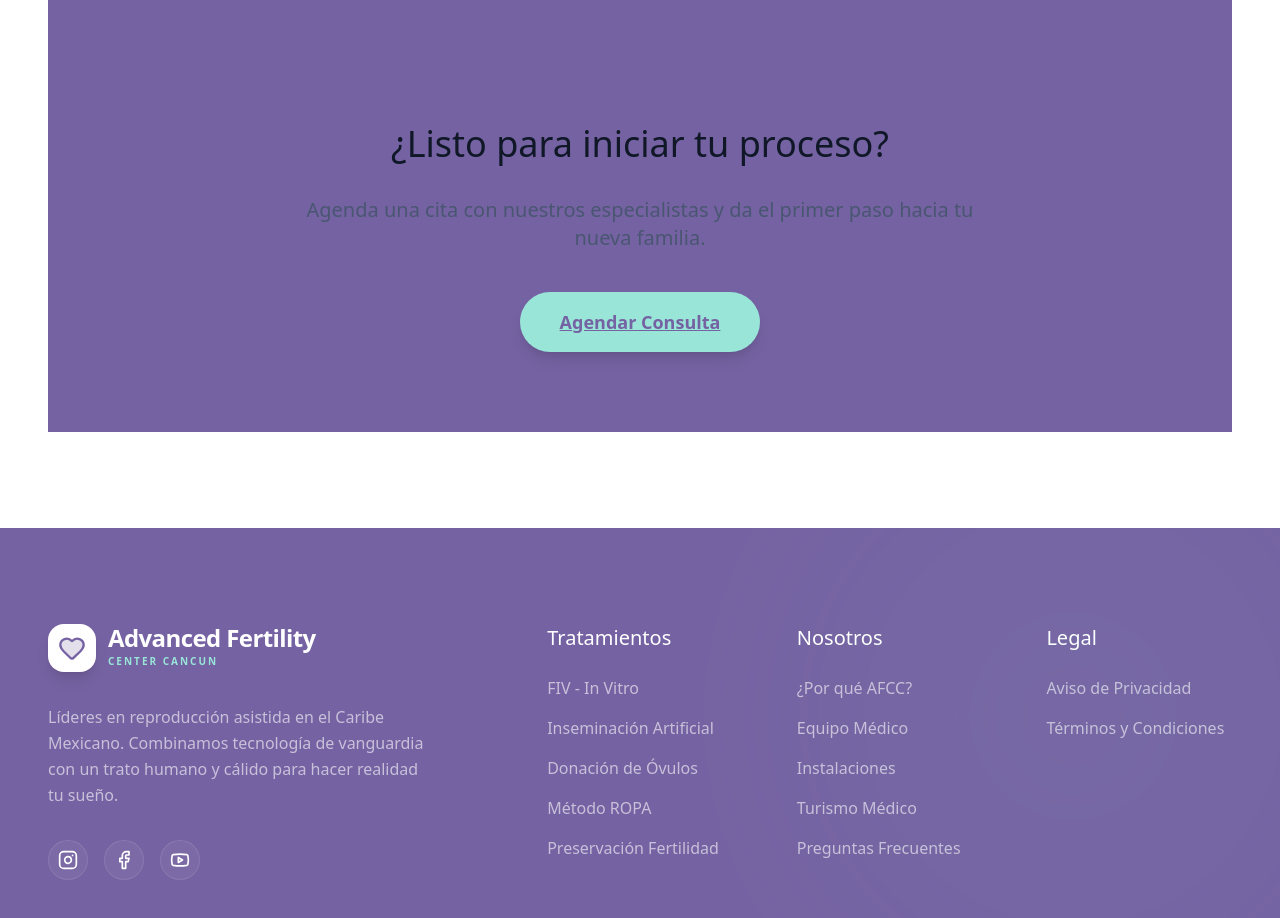
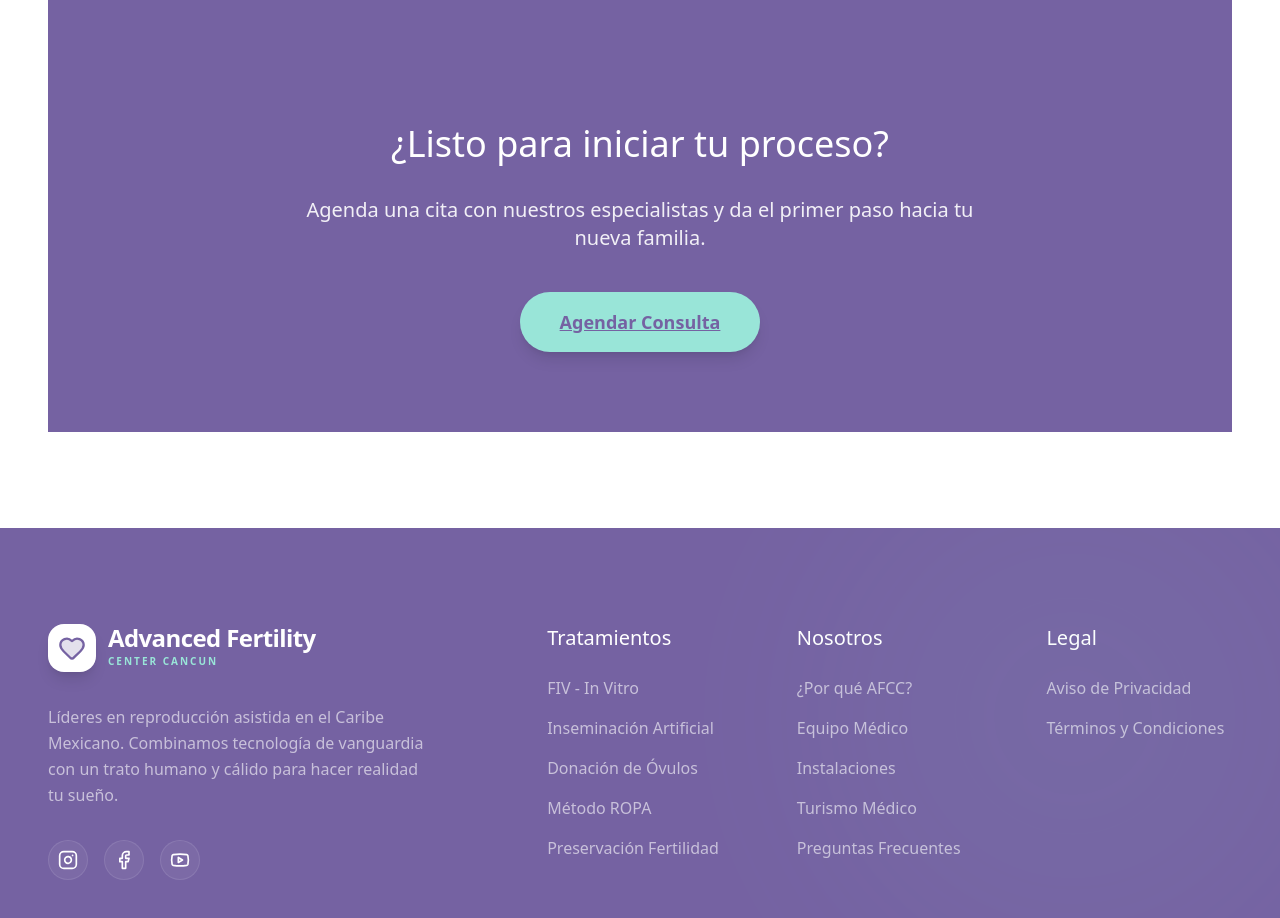
Before and after one commit to ezequielcs92/fertilitycentercancun, a Next.js app: page /equipo in a window 1280 px wide. Shown: the part 3240-4158 px from the top of the page. Built offline with nearby package versions, Linux system fonts and the light colour scheme; a web font is replaced by a local one.

Commit message:
fix: adjust partner portrait scaling to remove white background space and fix CTA text color in equipo page

```diff
--- a/src/app/equipo/page.tsx
+++ b/src/app/equipo/page.tsx
@@ -82,10 +82,10 @@ const MedicalTeamPage = () => {
       {/* CTA Section */}
       <section className="py-20 bg-brand-violet text-white">
         <Container className="text-center">
-          <h2 className="text-3xl md:text-4xl font-bold mb-8">
+          <h2 className="!text-white text-3xl md:text-4xl font-bold mb-8">
             ¿Listo para iniciar tu proceso?
           </h2>
-          <p className="text-xl opacity-90 mb-10 max-w-2xl mx-auto">
+          <p className="!text-white/90 text-xl mb-10 max-w-2xl mx-auto">
             Agenda una cita con nuestros especialistas y da el primer paso hacia tu nueva familia.
           </p>
           <Link
--- a/src/app/sobre-fertility-center-cancun/page.tsx
+++ b/src/app/sobre-fertility-center-cancun/page.tsx
@@ -95,7 +95,7 @@ export default function Page() {
                     src={partner.image}
                     alt={partner.name}
                     fill
-                    className="object-cover object-top"
+                    className="object-cover object-center scale-[1.15] group-hover:scale-[1.25] transition-transform duration-700"
                   />
                   <div className="absolute inset-0 bg-gradient-to-t from-brand-violet/80 via-transparent to-transparent opacity-0 group-hover:opacity-100 transition-opacity duration-500 pointer-events-none" />
                 </div>
```
